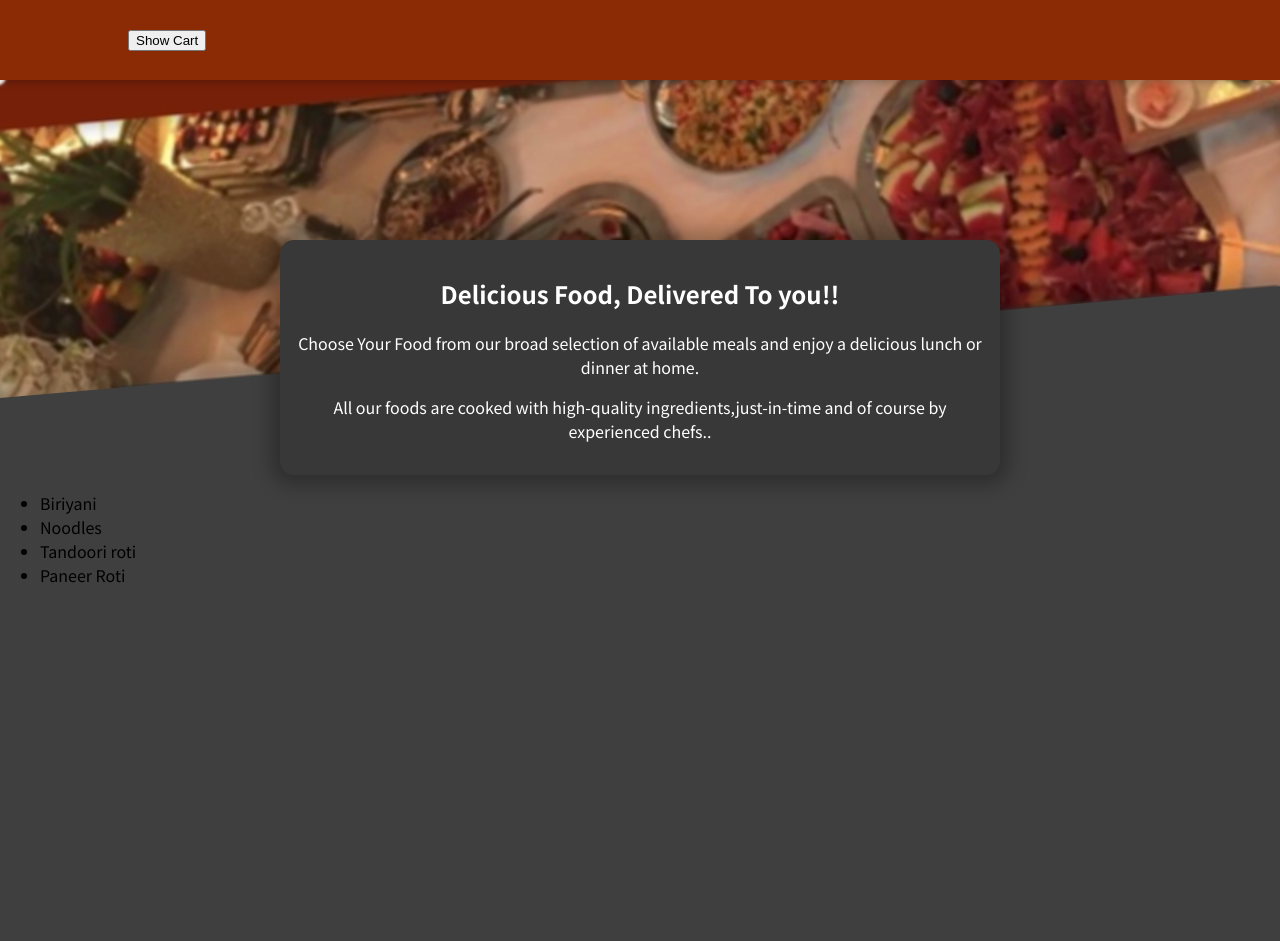
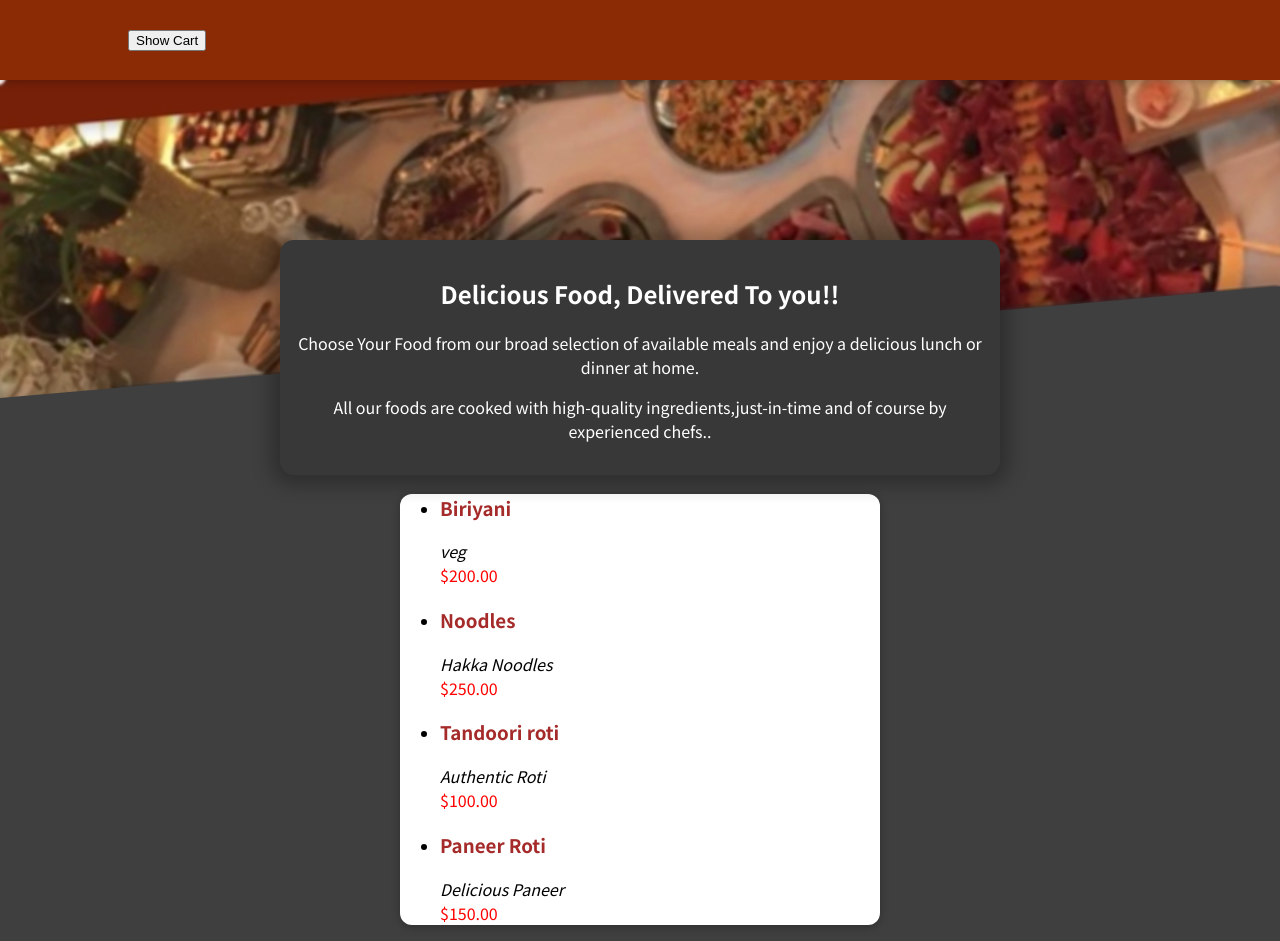
Before and after one commit to reshmalb/OrderFoodApp, a React (Create React App) app: page / in a window 1280 px wide. Before the commit the page ends 800 px from the top, so only its background shows below. Built offline with nearby package versions, Linux system fonts and the light colour scheme.

Commit message:
display items added

```diff
--- a/src/Components/Meals/AvailableMeals.js
+++ b/src/Components/Meals/AvailableMeals.js
@@ -1,5 +1,7 @@
 import React,{Fragment} from "react";
 import classes from './AvailableMeals.module.css'
+import Card from "../UI/Card";
+import MealItem from "./Mealitem/MealItem";
 const DUMMY_MEALS=[{
     id:'m1',
     name:'Biriyani',
@@ -30,14 +32,19 @@
 
 const AvailableMeals=()=>{
     const mealsList=DUMMY_MEALS.map(meal=>
-        <li>{meal.name}</li>)
+        <MealItem key={meal.id} name={meal.name}
+        description={meal.description}
+        price={meal.price}></MealItem>)
 
-        return (<section className={classes.meal}>
+        return (<Card  className={classes.meal} >
+              <section >
                     <ul>
                         {mealsList}
                     </ul>
-        </section>)
+        </section>
+        </Card>
 
+        )
 
 }
 
--- /dev/null
+++ b/src/Components/Meals/Mealitem/MealItem.js
@@ -0,0 +1,21 @@
+import React from "react";
+import classes from './MealItem.module.css'
+
+
+const MealItem=(props)=>{
+   ;
+    const price=`$${ props.price.toFixed(2) }`;
+
+
+    return(
+        <li>
+            <div className={classes.name}>
+                <h3>{props.name}</h3>
+            </div>
+            <div className={classes.description}>{props.description} </div>
+            <div className={classes.price}>{price}</div>
+        </li>
+   )
+}
+
+export default MealItem;
--- /dev/null
+++ b/src/Components/Meals/Mealitem/MealItem.module.css
@@ -0,0 +1,10 @@
+.price{
+    color:red;
+}
+.description{
+    color:black;
+    font-style: italic;
+}
+.name{
+    color:brown
+}
--- /dev/null
+++ b/src/Components/UI/Card.js
@@ -0,0 +1,11 @@
+import React from 'react';
+
+import classes from './Card.module.css';
+
+const Card = (props) => {
+  return (
+    <div className={`${classes.card} ${props.className}`}>{props.children}</div>
+  );
+};
+
+export default Card;
--- /dev/null
+++ b/src/Components/UI/Card.module.css
@@ -0,0 +1,8 @@
+.card {
+    background: white;
+    box-shadow: 0 2px 8px rgba(0, 0, 0, 0.26);
+    border-radius: 12px;
+    margin-left: 400px;
+    margin-right: 400px;
+
+  }
```
